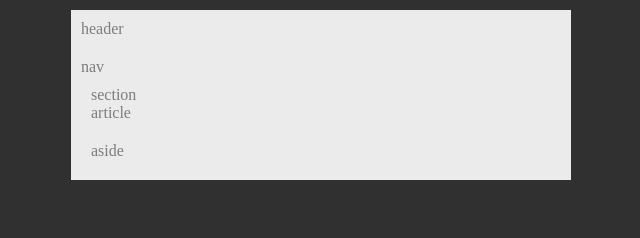
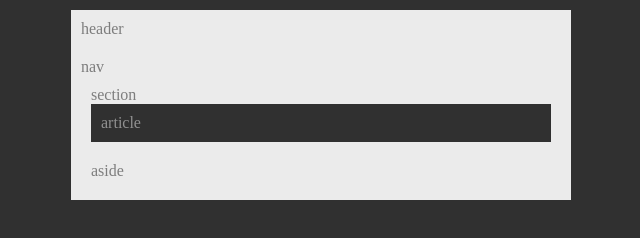
Before and after one commit to SteelBlueZK/Website1, a plain HTML site: page index.html in a window 1280 px wide. Shown: the whole page, without its empty margins (319-959 px from the left). Drawn offline with Linux system fonts and the light colour scheme.

Commit message:
version 0.0.1

```diff
--- a/index.html
+++ b/index.html
@@ -1,21 +1,22 @@
 <!DOCTYPE html>
 <html lang="en">
 <head>
+
     <meta charset="UTF-8">
     <meta http-equiv="X-UA-Compatible" content="IE=edge">
     <meta name="viewport" content="width=device-width, initial-scale=1.0">
     <title>Document</title>
-    <!--- color: #787678; and --->
+    <!--- VERSION 0.0.1 and --->
     <style>
+        div{
+            color:#7d7d7d;
+            background-color: #EBEBEB;
+            padding: 10px;
+        }
         body {
             width:500px;
             position:relative;
             margin:auto;
-        }
-        .contentbox1{
-            color:#7d7d7d;
-            background-color: #EBEBEB;
-            padding: 10px;
         }
         .contentboxcontrast{
             color:#919191;
@@ -25,18 +26,18 @@
     </style>
 </head>
 <body class="contentboxcontrast">
-    <header class="contentbox1">header</header>
-    <nav class="contentbox1">
+    <div>header</div>
+    <div>
         nav
-        <section class="contentbox1">
+        <div>
             section
             <br>
-            <article>
+            <div class="contentboxcontrast">
                 article
-            </article>
-        </section>
-        <aside class="contentbox1">aside</aside>
-    </nav>
+            </div>
+        </div>
+        <div>aside</div>
+    </div>
 
 </body>
 </html>
```
